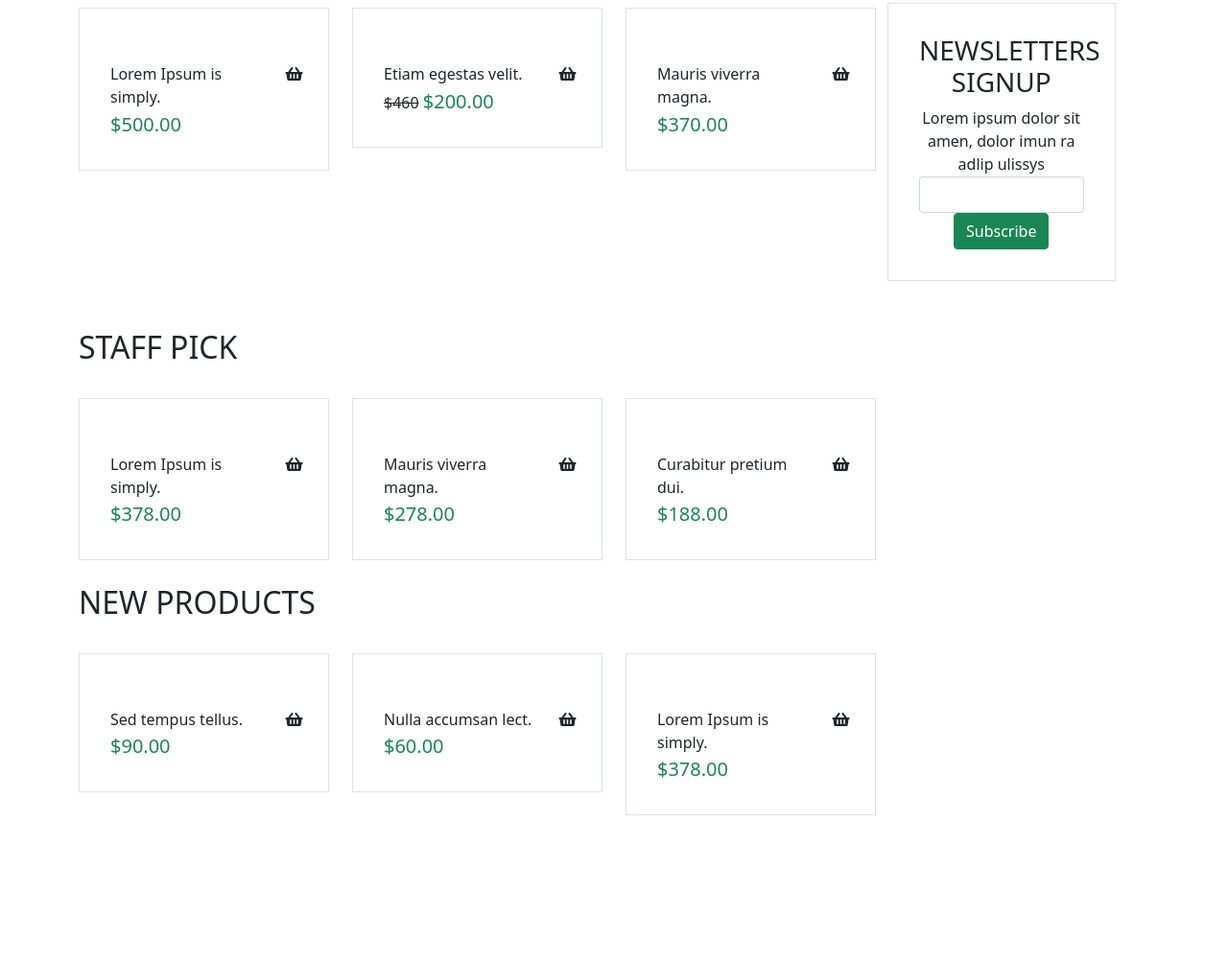
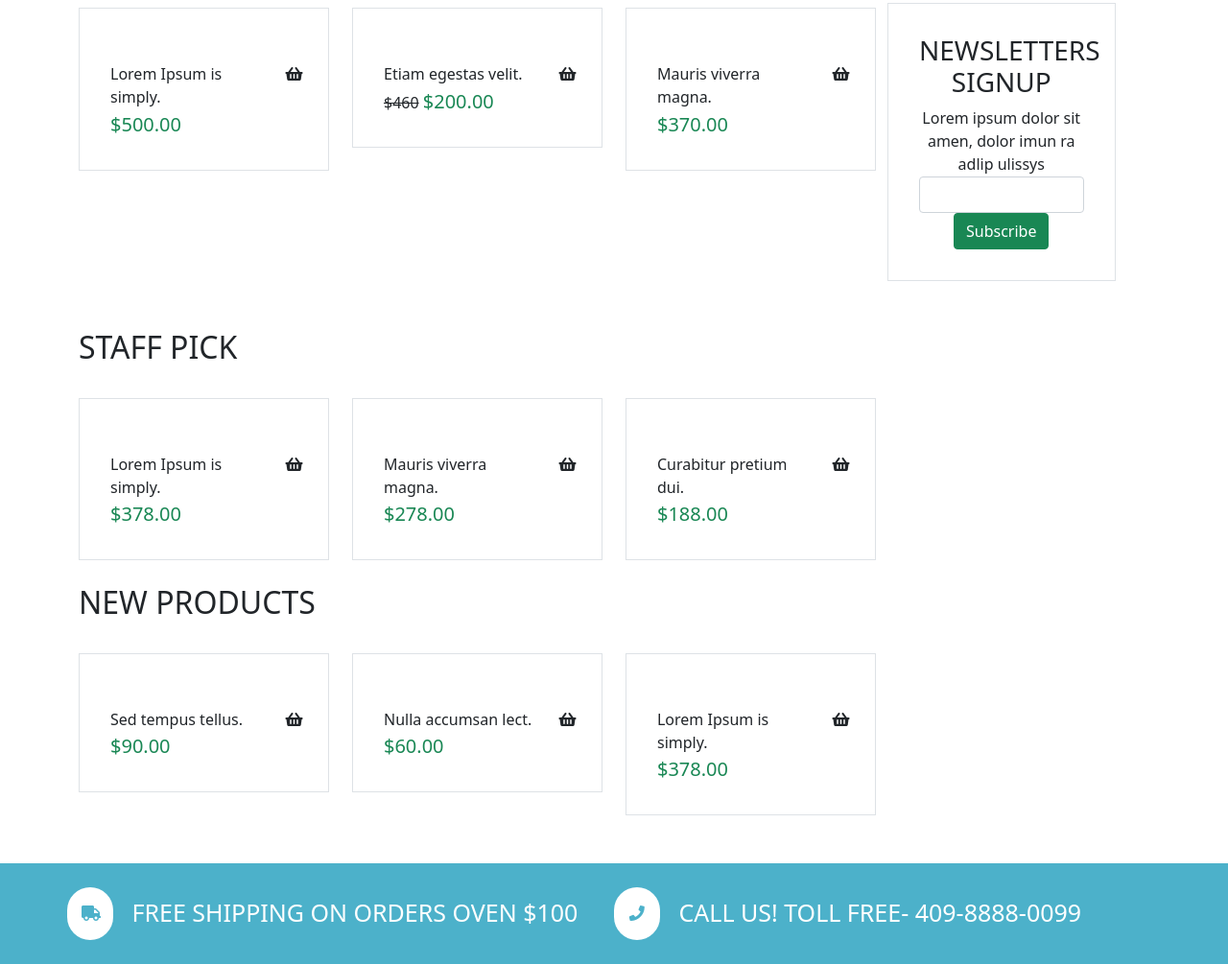
Before and after one commit to Sergiiko2/magazine, a website: page index.html in a window 1280 px wide. Shown: the part 1128-2133 px from the top of the page at 96% size. Before the commit the page ends 1978 px from the top, so only its background shows below. Drawn offline with nearby package versions, Linux system fonts and the light colour scheme.

Commit message:
Добавил блок с голубым бэкграундом и заполнил информацией

```diff
--- a/index.html
+++ b/index.html
@@ -341,7 +341,7 @@
         <div class="col-lg-9">
             <h2 class="padd">NEW PRODUCTS</h2>
 
-            <div class="row g-4">
+            <div class="row g-4" id="padd5">
 
                 <div class="col-lg-4 col-sm-6 col-6">
                     <div class="p-4 border bg-white">
@@ -390,6 +390,34 @@
     </div>
 </div>
 
+<div class="background">
+    <div class="container">
+        <div class="row">
+            <div class="col-lg-6">
+                <div class="row">
+                    <div class="col-lg-1 img">
+                        <i class="fas fa-truck" id="truck"></i>
+                    </div>
+                    <div class="col-lg-11">
+                        <p class="text-white fs">FREE SHIPPING ON ORDERS OVEN $100</p>
+                    </div>
+                </div>
+            </div>
+            <div class="col-lg-6">
+                <div class="row">
+                    <div class="col-lg-1 img">
+                        <i class="fas fa-phone" id="phone"></i>
+                    </div>
+                    <div class="col-lg-11">
+                        <p class="text-white fs">CALL US! TOLL FREE- 409-8888-0099</p>
+                    </div>
+                </div>
+            </div>
+        </div>
+    </div>
+</div>
+
+
 
 
 
--- a/scss/main.scss
+++ b/scss/main.scss
@@ -72,3 +72,26 @@ p {
 .price {
   font-size: 20px;
 }
+.background {
+  background: #4cb1ca;
+  padding: 25px;
+}
+.img {
+  text-align: center;
+  background: white;
+  padding: 15px;
+  border-radius: 27px;
+}
+#truck {
+  color: #4cb1ca;
+}
+#phone {
+  color: #4cb1ca;
+}
+.fs {
+  font-size: 25px;
+  padding: 8px;
+}
+#padd5 {
+  padding: 0 0 50px 0;
+}
```
Also changed, not shown: css/main.css, 1 other file.
